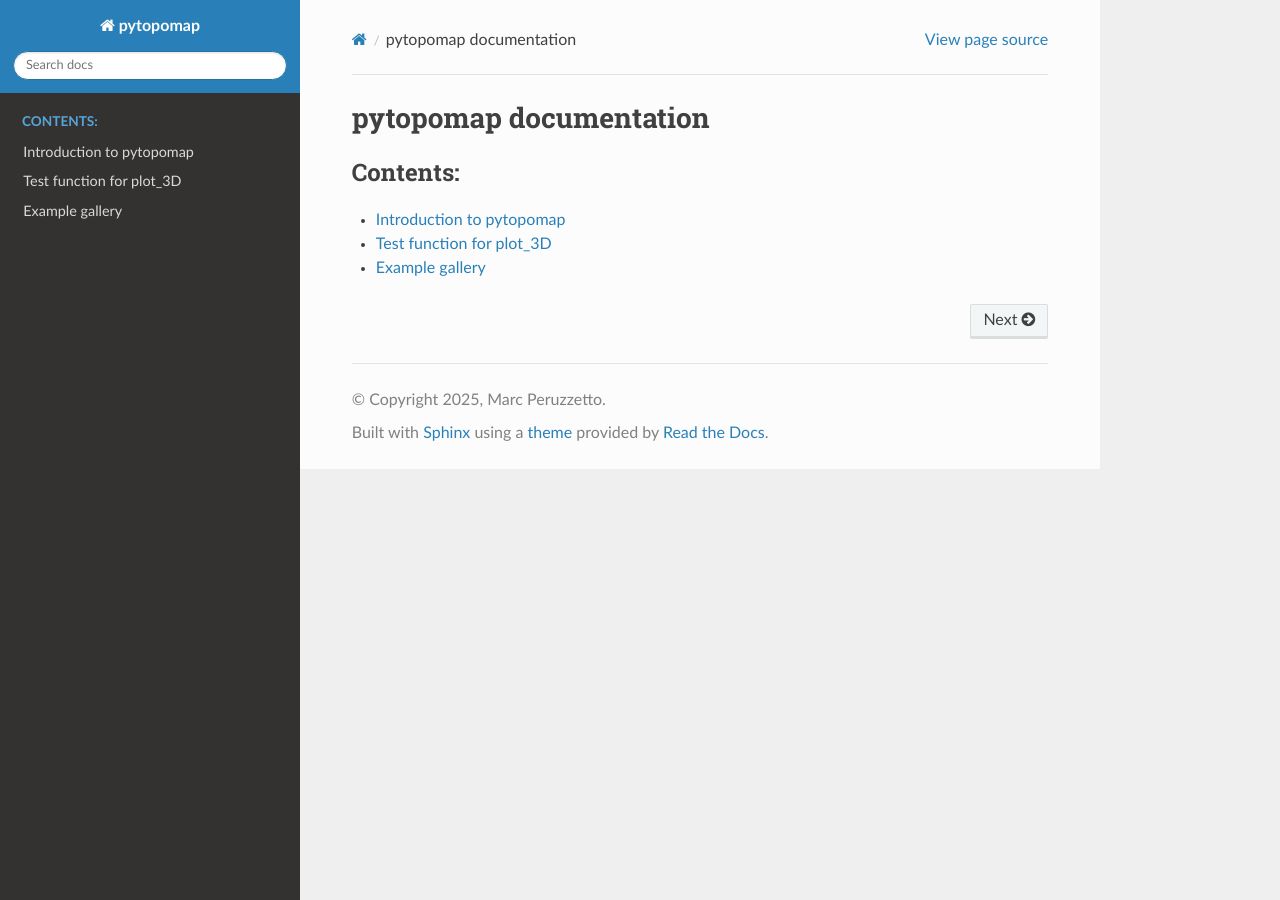
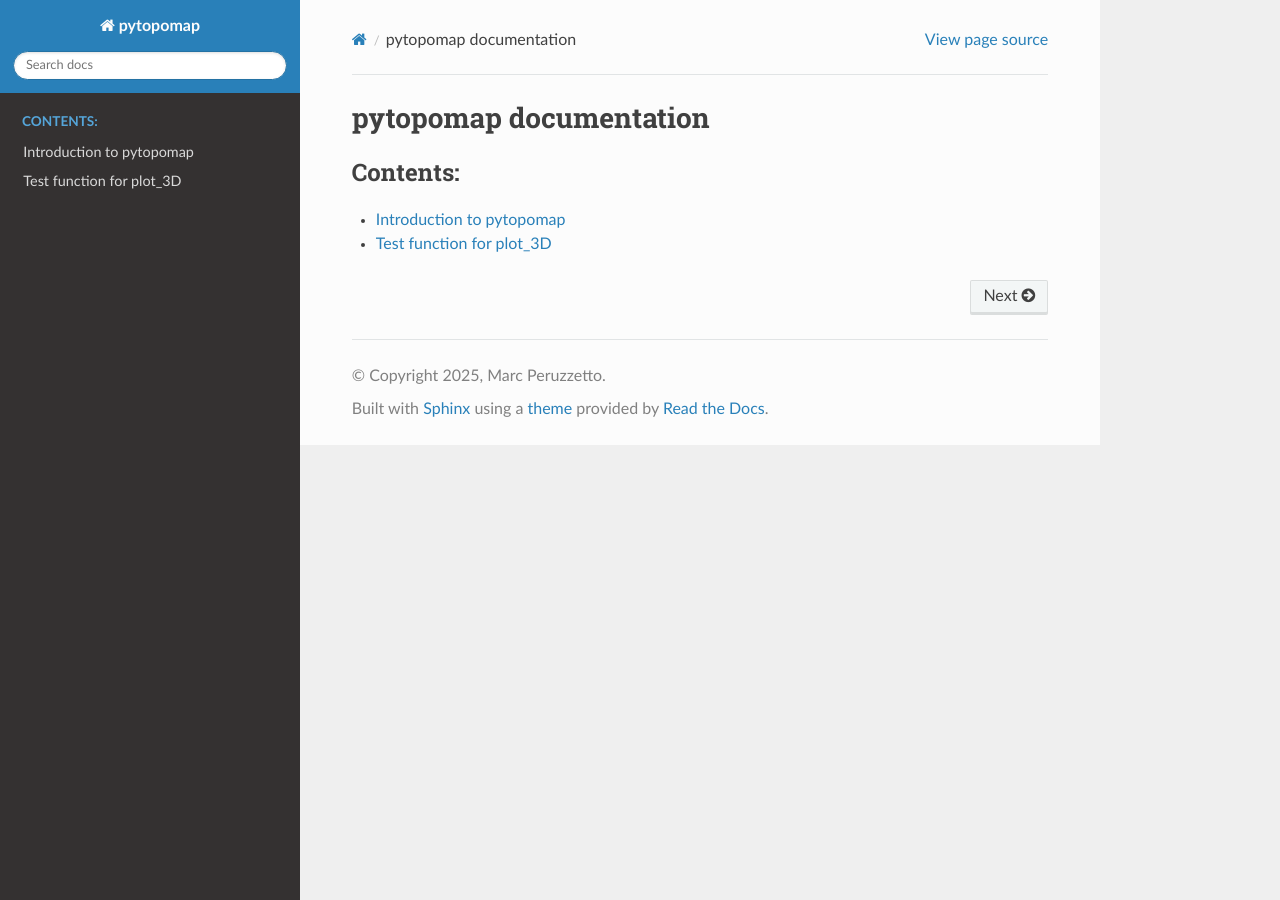
Before and after one commit to marcperuz/pytopomap, a Sphinx documentation site: the page built from docs/source/index.rst, in a window 1280 px wide. Built offline with Sphinx 7.4.7 and the Read the Docs theme 3.1.0, drawn with Linux system fonts in a browser that asks for light colours; some of the changed lines change nothing that is shown.

Commit message:
doc(example): fix examples
Fix examples.

```diff
--- a/docs/source/conf.py
+++ b/docs/source/conf.py
@@ -25,7 +25,6 @@ print(sys.path)
 extensions = [
     'autoapi.extension',
     'sphinx.ext.autodoc',
-    'sphinx_gallery.gen_gallery',
     'sphinx.ext.napoleon', # for Google/NumPy style docstrings
 ]
 
@@ -47,16 +46,6 @@ napoleon_preprocess_types = False
 napoleon_type_aliases = None
 napoleon_attr_annotations = True
 
-# sphinx-gallery configuration
-sphinx_gallery_conf = {
-    # path to your example scripts
-    'examples_dirs': ['../../examples'],
-    # path to where to save gallery generated output
-    'gallery_dirs': ['auto_gallery'],
-    # specify that examples should be ordered according to filename
-    'within_subsection_order': FileNameSortKey,
-}
-
 templates_path = ['_templates']
 exclude_patterns = []
 
--- a/docs/source/index.rst
+++ b/docs/source/index.rst
@@ -12,4 +12,3 @@ pytopomap documentation
 
    quickstart
    test_import_res
-   auto_gallery/index
```
